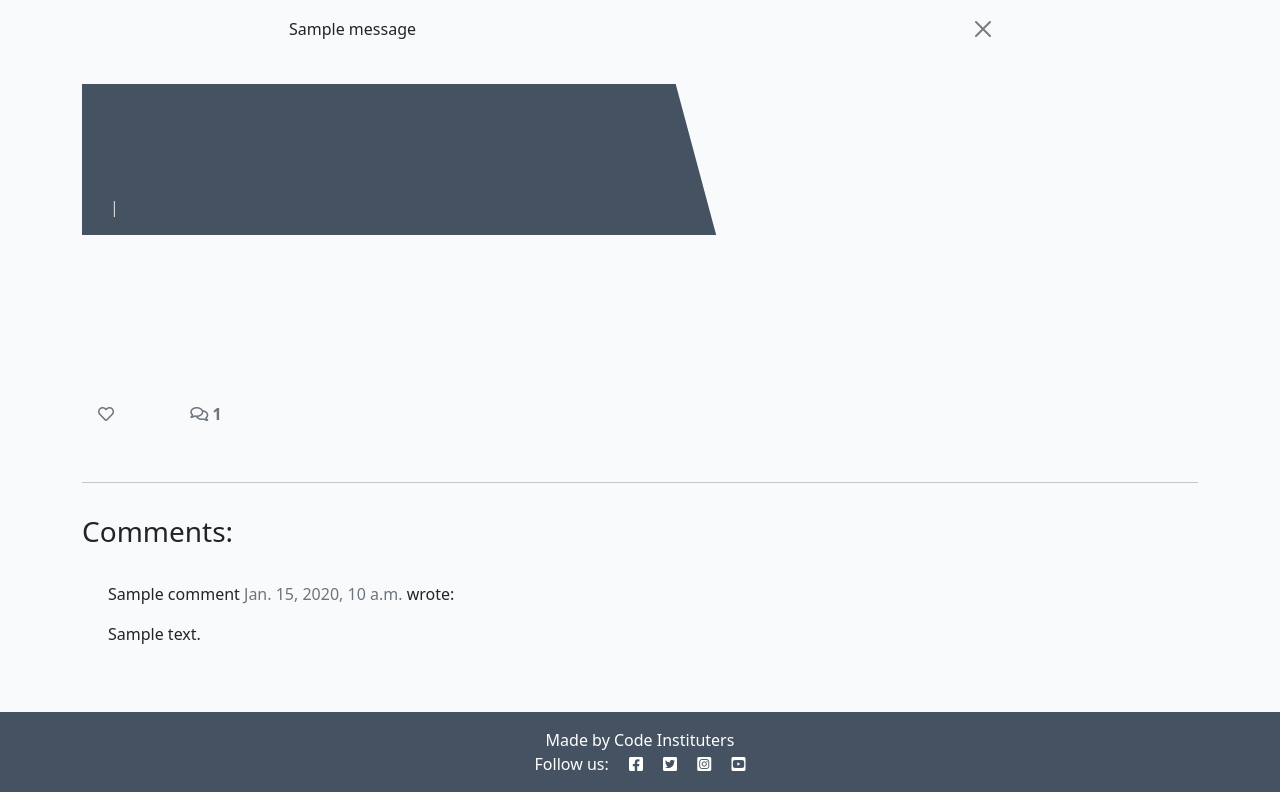
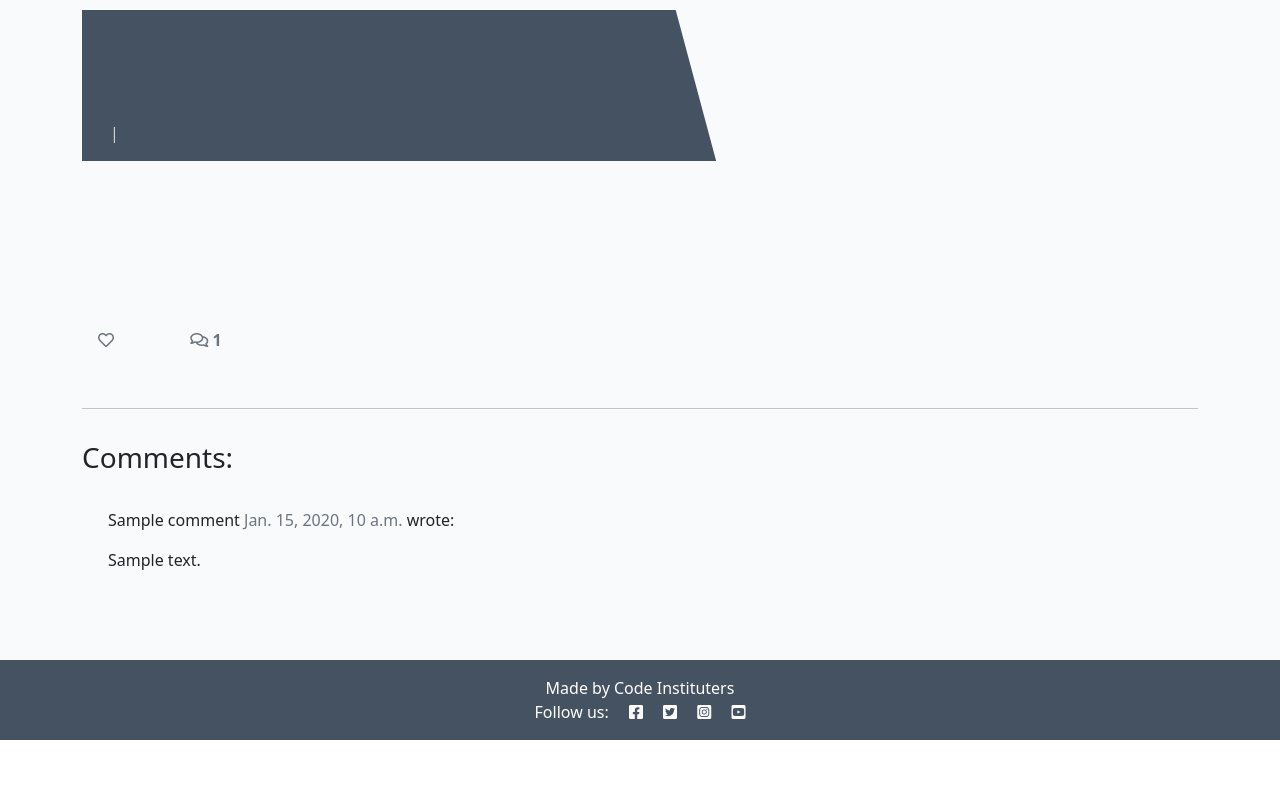
Before and after one commit to ErikHgm/Django-Blog-App, a Django app: template templates/post_detail.html in a window 1280 px wide. Shown: the part 60-852 px from the top of the page. After the commit the page ends 800 px from the top, so only its background shows below. Run offline with Django 3.2, Linux system fonts and the light colour scheme; the template is opened without the code that fills it: values that come from a table or form of the project are taken from there, others are empty; tables that the repository leaves empty hold one stand-in row (values such as "Sample post"); one stand-in notice (Sample message) is shown; some libraries are stand-ins or nearby versions.

Commit message:
Deplyment commit

```diff
--- a/codestar/settings.py
+++ b/codestar/settings.py
@@ -28,7 +28,9 @@ TEMPLATES_DIR = os.path.join(BASE_DIR, 'templates')
 SECRET_KEY = os.environ.get('SECRET_KEY')
 
 # SECURITY WARNING: don't run with debug turned on in production!
+DEBUG = False
 
+X_FRAME_OPTIONS = 'SAMEORIGIN'
 
 ALLOWED_HOSTS = ['django-blog-app-se.herokuapp.com', 'localhost']
 
--- a/templates/post_detail.html
+++ b/templates/post_detail.html
@@ -1,19 +1,7 @@
 {% extends 'base.html' %} {% block content %}
 
 {% load crispy_forms_tags %}
-<div class="container">
-    <div class="row">
-        <div class="col-md-8 offset-md-2">
-            {% for message in messages %}
-            <div class="alert {{ messages.tags }} alert-dismissible fade show" id="msg" role="alert">
-                {{ message | safe }}
-                <button type="button" class="btn-close" data-bs-dismiss="alert" aria-label="Close">
-                </button>
-            </div>
-            {% endfor %}
-        </div>
-    </div>
-</div>
+
 <div class="masthead">
     <div class="container">
         <div class="row g-0">
@@ -129,11 +117,5 @@
         </div>
     </div>
 </div>
-<script>
-    setTimeout(function () {
-        let messages = document.getElementById('msg');
-        let alert = new bootstrap.Alert(messages);
-        alert.close();
-    }, 2000);
-</script>
+
 {% endblock content %}
```
